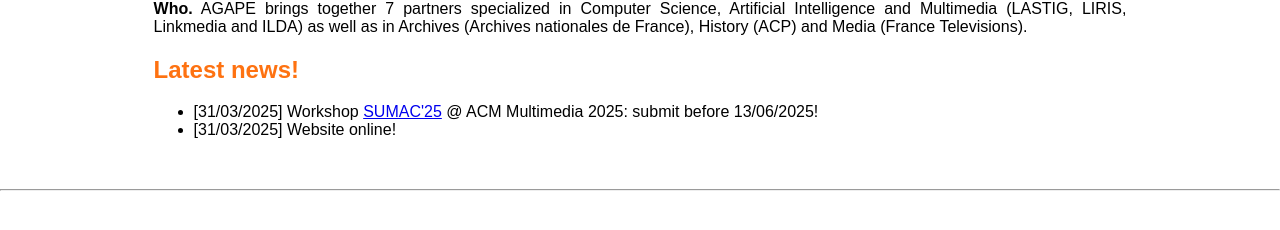
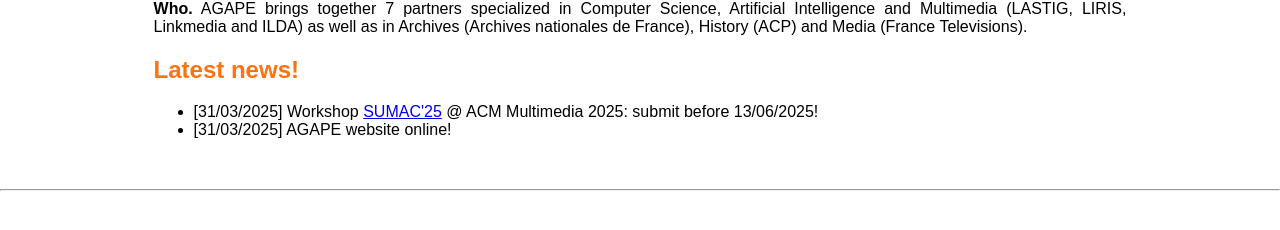
Before and after one commit to AGAPE-ANR/agape-anr.github.io, a Jekyll site: the page built from index.md, in a window 1280 px wide. Shown: the part 458-688 px from the top of the page. Built offline with Jekyll 4.4.1, drawn with Linux system fonts in a browser that asks for light colours.

Commit message:
Update index.md

```diff
--- a/index.md
+++ b/index.md
@@ -15,5 +15,5 @@ title: Home
 
 <ul>
   <li>[31/03/2025] Workshop <a href="https://sumac-workshops.github.io/2025/" target=new>SUMAC'25</a> @ ACM Multimedia 2025: submit before 13/06/2025!</li>
-  <li>[31/03/2025] Website online!</li>
+  <li>[31/03/2025] AGAPE website online!</li>
 </ul>
```
